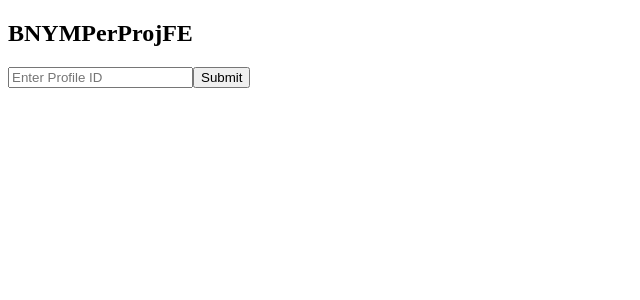
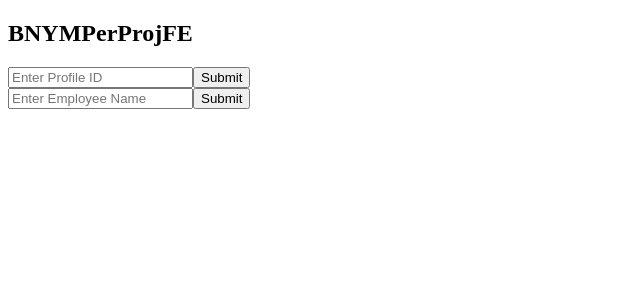
Before and after one commit to joamcgee/BNYMPerProjFE, an Angular app: page / in a window 1280 px wide. Shown: the top 300 px of the page, without its empty margins (0-640 px from the left). Built offline with nearby package versions, Linux system fonts and the light colour scheme; no server answers.

Commit message:
adding getByName()

```diff
--- a/src/app/app.component.html
+++ b/src/app/app.component.html
@@ -1,9 +1,13 @@
 <!DOCTYPE html>
 <h2>{{ title }}</h2>
-<form (ngSubmit)="getById()">
+    <form (ngSubmit)="getById()">
     <input type="text" name="ProfileId" placeholder="Enter Profile ID"  [(ngModel)]="id" />
     <button type="submit">Submit</button>
     </form>
+    <form (ngSubmit)="getByName()">
+        <input type="text" name="EmployeeName" placeholder="Enter Employee Name"  [(ngModel)]="name" />
+        <button type="submit">Submit</button>
+        </form>
 <Body>
     <!-- the vertical pipe takes the data from profile and send it through json format  -->
     <pre><div id = "profile" class="col-3">{{ profile | json }}</div></pre>
--- a/src/app/app.component.ts
+++ b/src/app/app.component.ts
@@ -14,15 +14,16 @@ export class AppComponent {
   profile : profileModel;
 
   id : string = "";
+  name : string = "";
 
 
   constructor(private service: UserServiceService) {}
 
   ngOnInit(): void {
     this.getById();
+    this.getByName();
 
   }
-
 
 
 
@@ -33,4 +34,11 @@ export class AppComponent {
     });
   }
 
+  getByName() {
+    this.service.getByName(this.name).subscribe((name) => {
+      this.profile = name;
+      console.log(name);
+    });
+  }
+
 }
--- a/src/service/user-service.service.ts
+++ b/src/service/user-service.service.ts
@@ -15,5 +15,9 @@ getById(id : string){
     return this.http.get<profileModel>(`${this.baseUrl}/profile/get-profile-by-id?profile_id=${id}`)
 }
 
+getByName(name : string){
+  return this.http.get<profileModel>(`${this.baseUrl}/profile/name?name=${name}`)
+}
+
 
 }
```
